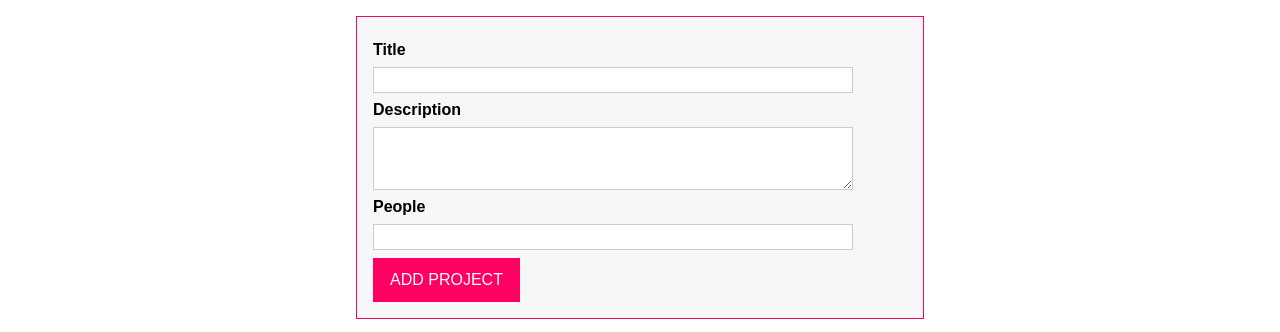
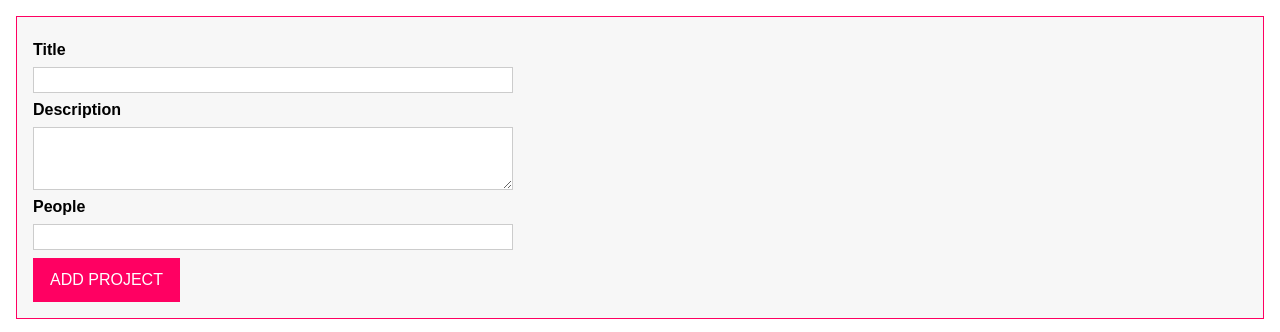
Before and after one commit to Pin-Han/drag-drop, a website: page index.html in a window 1280 px wide. Shown: the top 332 px of the page. Drawn offline with Linux system fonts and the light colour scheme.

Commit message:
fix render bug

```diff
--- a/app.css
+++ b/app.css
@@ -53,11 +53,6 @@ button:hover,
 button:active {
   background: #a80041;
   border-color: #a80041;
-}
-
-#app {
-    max-width: 600px;
-    margin: 0 auto;
 }
 
 .projects {
```
Also changed, not shown: tsconfig.json (+13 -13 lines), 2 other files. Lines whose indentation alone changed are shown as unchanged.
